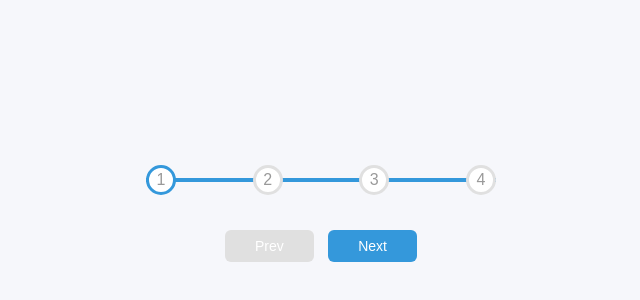
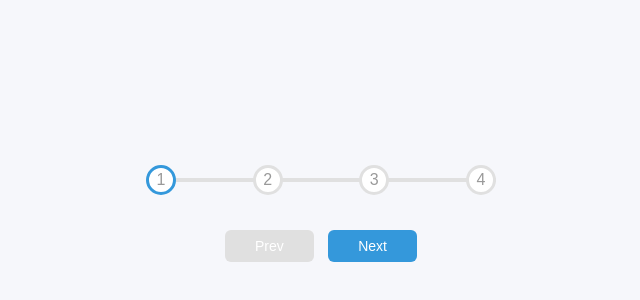
Before and after one commit to Phonng/50days50projects, a plain HTML site: page day2-progress-steps/index.html in a window 1280 px wide. Shown: the part 184-484 px from the top of the page, without its empty margins (319-959 px from the left). Drawn offline with Linux system fonts and the light colour scheme; a web font is replaced by a local one.

Commit message:
#fix: day2 default width progress

```diff
--- a/day2-progress-steps/style.css
+++ b/day2-progress-steps/style.css
@@ -52,7 +52,7 @@ body {
   left: 0;
   transform: translateY(-50%);
   height: 4px;
-  width: 100%;
+  width: 0%;
   z-index: -1;
   transition: 0.4s ease;
 }
```
